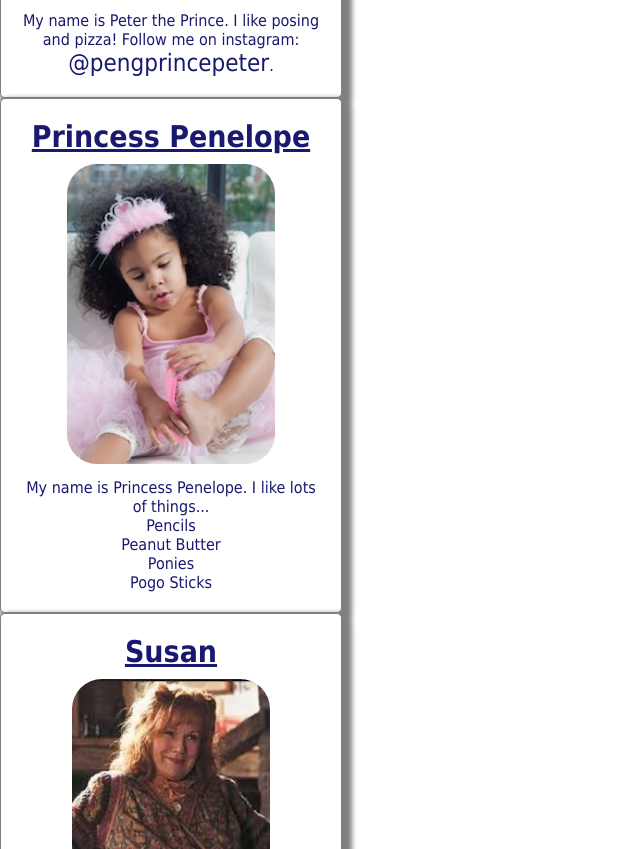
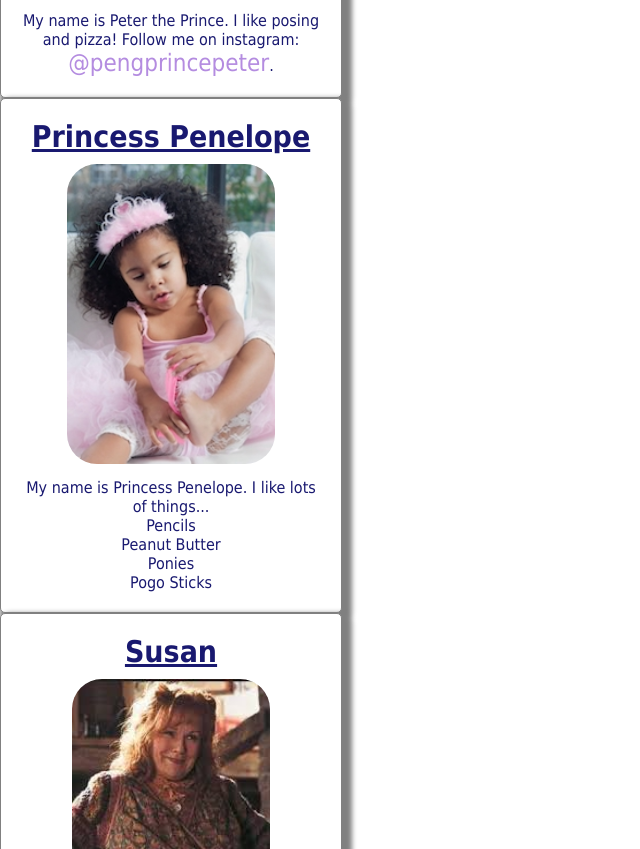
Before and after one commit to LemonRiz/nology-coursework, a plain HTML site: page development/web-fundamentals/index.html in a window 1280 px wide. Shown: the part 1477-2326 px from the top of the page, without its empty margins (0-640 px from the left). Drawn offline with Linux system fonts and the light colour scheme.

Commit message:
css tweaks

```diff
--- a/development/web-fundamentals/styles.css
+++ b/development/web-fundamentals/styles.css
@@ -50,4 +50,5 @@ h2, h3, h4, h5, h6 {
 
 span {
     font-size: 1.5em;
+    color: #B48CE0;
 }
```
